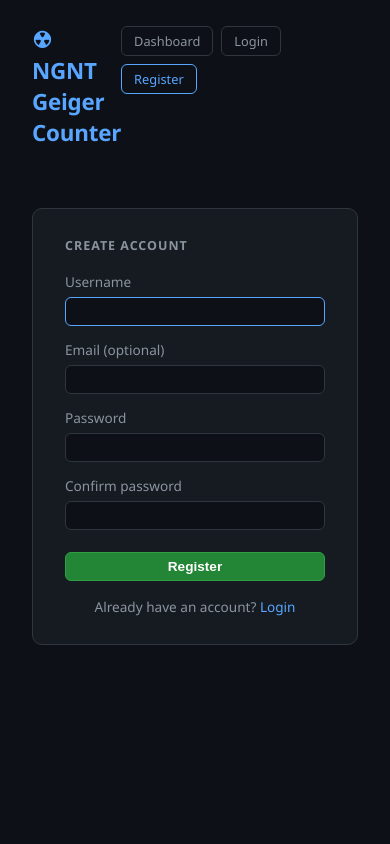
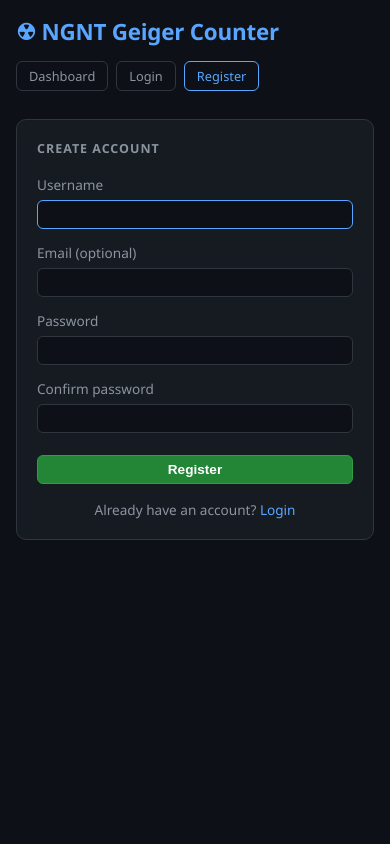
Before and after one commit to phoen-ix/ngnt-geiger-counter, a Flask app: page /register in a window 390 px wide. Run offline with Flask 3, Linux system fonts and the light colour scheme; data that the repository does not hold is empty; some libraries are stand-ins or nearby versions.

Commit message:
Make every page fit a phone
style.css had no media queries: on a 390 px phone the header, the
fixed-width form rows and the tables pushed the pages wider than the
screen, and the chart kept its 2:1 shape, leaving a thin strip of plot
under the slanted time labels. Below 640 px the header and form rows now
stack, fields take the full width, tables scroll inside their box
(their inline fields keep 140 px) and the chart is square.

The docs tour visits every page at 390 x 844 and fails on sideways
scrolling, on a field narrower than 100 px, or when the plot gets less
than half the chart's height; it adds dashboard.mobile.png to the
gallery.

Co-Authored-By: Claude Opus 5.5 <noreply@anthropic.com>

```diff
--- a/ngnt-geiger-dockerized/app/static/style.css
+++ b/ngnt-geiger-dockerized/app/static/style.css
@@ -316,3 +316,23 @@ td input:focus {
 
 /* ── Chart ───────────────────────────────────────────────────────────────── */
 canvas { max-height: 280px; }
+
+/* ── Phones ──────────────────────────────────────────────────────────────── */
+@media (max-width: 640px) {
+    body { padding: 16px; }
+    header { flex-direction: column; gap: 12px; }
+    .section { padding: 16px; overflow-x: auto; }
+    th, td { padding: 6px 8px; }
+    td input[type="text"] { min-width: 140px; }
+    .card { flex: 1 1 140px; min-width: 0; padding: 14px 16px 12px; }
+    .form-row { flex-direction: column; align-items: stretch; gap: 6px; }
+    .form-row label { width: auto; }
+    .form-row input[type="text"],
+    .form-row input[type="number"],
+    .form-row input[type="password"],
+    .form-row input[type="email"],
+    .form-row select { width: 100%; min-width: 0; }
+    canvas { max-height: 360px; }
+    .auth-form { margin-top: 24px; }
+    .auth-form .section { padding: 20px; }
+}
--- a/ngnt-geiger-dockerized/app/templates/dashboard.html
+++ b/ngnt-geiger-dockerized/app/templates/dashboard.html
@@ -148,6 +148,8 @@ new Chart(document.getElementById('chart').getContext('2d'), {
     },
     options: {
         responsive: true,
+        // Square on phones, so the slanted time labels leave room for the plot.
+        aspectRatio: matchMedia('(max-width: 640px)').matches ? 1 : 2,
         interaction: { mode: 'index', intersect: false },
         plugins: {
             legend: {
```
Also changed, not shown: HANDOVER.md (+1 -1 lines), ngnt-geiger-dockerized/e2e/docs/tour.spec.ts (+51 -0 lines), docs/screenshots/README.md, 1 other file.
